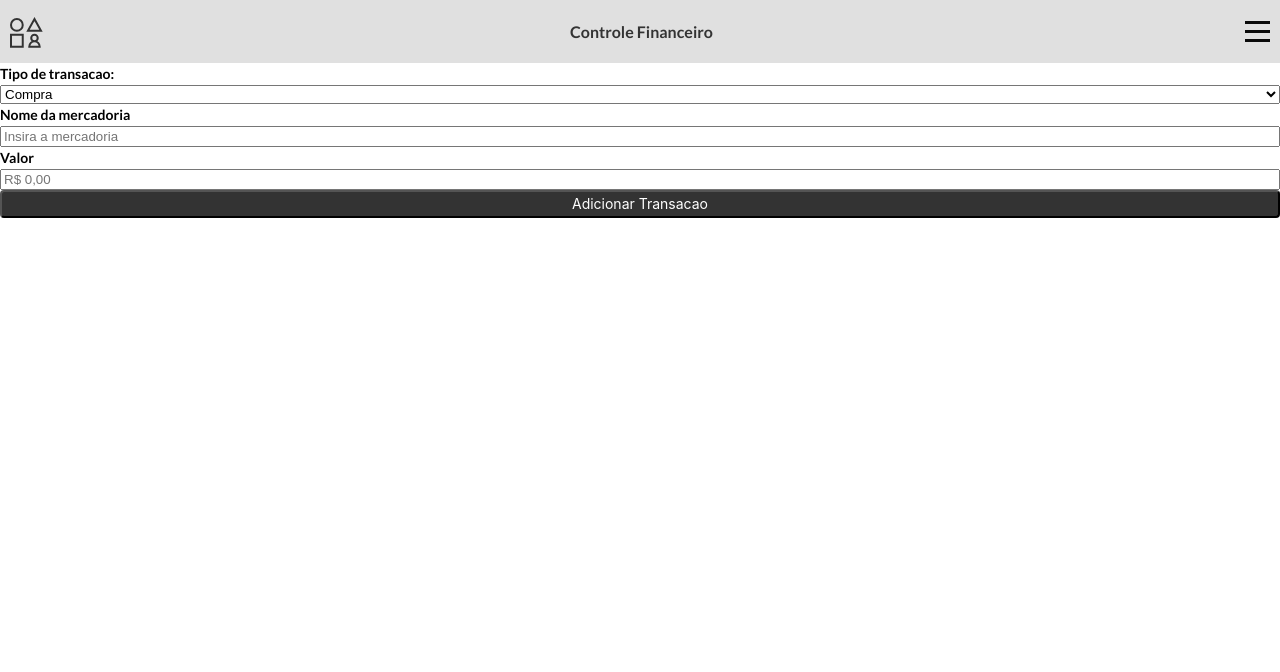
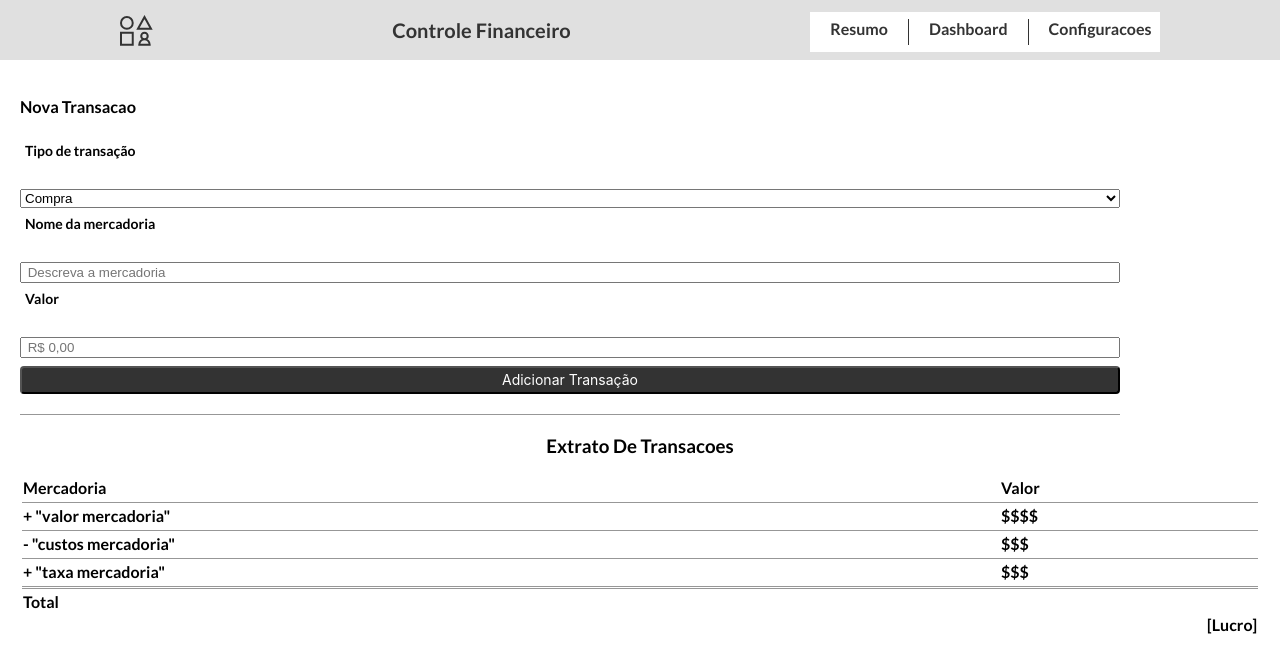
Before and after one commit to lorenzogcosta/Newtab, a plain HTML site: page index.html in a window 1280 px wide. Drawn offline with Linux system fonts and the light colour scheme.

Commit message:
finalizando mobile

```diff
--- a/index.html
+++ b/index.html
@@ -4,67 +4,18 @@
     <meta charset="UTF-8">
     <meta http-equiv="X-UA-Compatible" content="IE=edge">
     <meta name="viewport" content="width=device-width, initial-scale=1.0">
+    <link rel="stylesheet" href="style.css">
     <link rel="preconnect" href="https://fonts.gstatic.com">
     <link href="https://fonts.googleapis.com/css2?family=Lato:wght@700&display=swap" rel="stylesheet">
     <title>Controle Financeiro</title>
-    <style>
-        body {
-            font-family: 'Lato', sans-serif;
-            margin: 0;
-        }
 
-        .header {
-            width: auto;
-            background-color: #E0E0E0;
-            display: flex;
-            color: #333;
-            justify-content: space-between;
-            padding: 10px;
-            align-items: center;
-        }
-
-        .menu-hamburguer {
-
-            width: 20px;
-            height: auto;
-            padding: 5px;
-        }
-
-        .menu-hamburguer div {
-            width: 25px;
-            height: 3px;
-            background-color: #0a0a0a;
-            margin: 6px 0;
-        }
-
-
-        form {
-            display: grid;
-            font-family: Lato;
-            font-style: normal;
-            font-weight: normal;
-            font-size: 14px;
-            line-height: 22px;
-
-        }
-
-        #buttonadicionar {
-            background: #333333;
-            border-radius: 4px;
-            color: #FFFFFF;
-            font-family: Inter;
-            font-style: normal;
-            font-weight: normal;
-            font-size: 14px;
-            line-height: 22px;
-        }
-    </style>
 </head>
 
 <body>
     <div class="header">
         <img src="./assets/imagens/logo.svg" alt="logo">
         <span>Controle Financeiro</span>
+        <div class="menuresponsivo">
             <div class="menu-hamburguer">
 
                 <div></div>
@@ -72,22 +23,79 @@
                 <div></div>
 
             </div>
+            <ul>
+                <li>X</li>
+                <li>Resumo </li>
+                <li>Dashboard</li>
+                <li>Configuracoes</li>
+            </ul>
         </div>
-
+    </div>
+    <div class="hero">
         <div class="form">
             <form action="">
-            <label for="transacao">Tipo de transacao:</label>
+                <h3>Nova Transacao</h3>
+                <label for="transacao">Tipo de transação</label><br>
                 <select name="seletor-transacao" id="transacao">
                     <option value="compra">Compra</option>
                     <option value="venda">Venda</option>
                 </select>
-            <label for="mercadoria"> Nome da mercadoria</label>
-            <input type="text" id="mercadoria" name="mercadoria" placeholder="Insira a mercadoria">
-            <label for="valormercadoria">Valor</label>
-            <input type="number" id="valormercadoria" placeholder="R$ 0,00">
-            <input type="submit" value="Adicionar Transacao" id="buttonadicionar">
+                <label for="mercadoria"> Nome da mercadoria</label><br>
+                <input type="text" id="mercadoria" name="mercadoria" placeholder=" Descreva a mercadoria">
+                <label for="valormercadoria">Valor</label><br>
+                <input type="number" id="valormercadoria" placeholder=" R$ 0,00">
+                <input type="submit" value="Adicionar Transação" id="buttonadicionar">
             </form>
 
+        </div>
+        <div class="containerextrato">
+
+            <div class="extratodetransacoes">
+
+                <h3>Extrato De Transacoes</h3>
+
+                <table class="tabelatransacoes">
+                    <tbody>
+                        <tr>
+                            <th>Mercadoria</th>
+                            <th>Valor</th>
+                        </tr>
+                        <tr>
+                            <td class="bordertd" colspan="3"></td>
+                        </tr>
+                        <tr>
+                            <td>+ "valor mercadoria"</td>
+                            <td>$$$$</td>
+                        </tr>
+                        <tr>
+                            <td class="bordertd" colspan="3"></td>
+                        </tr>
+                        <tr>
+                            <td>- "custos mercadoria"</td>
+                            <td>$$$</td>
+                        </tr>
+                        <tr>
+                            <td class="bordertd" colspan="3"></td>
+                        </tr>
+                        <tr>
+                            <td>+ "taxa mercadoria"</td>
+                            <td>$$$</td>
+                        </tr>
+
+                        <tr>
+                            <td class="borderdouble" colspan="3"></td>
+                        </tr>
+                        <tr>
+                            <th>Total</th>
+
+                        </tr>
+                        <tr>
+                            <td class="tdlucro" colspan="3">[Lucro]</td>
+                        </tr>
+                    </tbody>
+                </table>
+            </div>
+        </div>
     </div>
 
 
--- /dev/null
+++ b/style.css
@@ -0,0 +1,274 @@
+
+
+        body {
+            font-family: 'Lato', sans-serif;
+            margin: 0;
+
+        }
+
+        .header {
+            width: 100%;
+            height: 60px;
+            background-color: #E0E0E0;
+            display: flex;
+            justify-content: space-around;
+            align-items: center;
+
+        }
+
+        .header span {
+            font-size: 20px;
+            font-weight: 600;
+            color: #333;
+
+        }
+
+        .menu-hamburguer {
+
+            width: 20px;
+            height: auto;
+            padding: 5px;
+        }
+
+        .menu-hamburguer div {
+            width: 25px;
+            height: 3px;
+            background-color: #0a0a0a;
+            margin: 6px 0;
+        }
+
+        form label {
+            padding: 5px;
+        }
+
+        form {
+            display: grid;
+            font-family: Lato;
+            font-style: normal;
+            font-weight: normal;
+            font-size: 14px;
+            line-height: 22px;
+            border-bottom: 1px solid #979797;
+            padding-bottom: 20px;
+            margin: 20px;
+            max-width: 1100px;
+
+        }
+
+        #buttonadicionar {
+            background: #333333;
+            border-radius: 4px;
+            color: #FFFFFF;
+            font-family: Inter;
+            font-style: normal;
+            font-weight: normal;
+            font-size: 14px;
+            line-height: 22px;
+            margin-top: 8px;
+        }
+
+        .menuresponsivo ul {
+
+            display: none;
+            background-color: #333333;
+            color: white;
+            width: 85vw;
+            height: 100%;
+            list-style-type: none;
+            position: fixed;
+            right: 0px;
+            top: 0px;
+            margin-top: 0px;
+            padding: 20px 0px;
+
+
+        }
+
+        .menuresponsivo ul li {
+
+            text-align: right;
+            margin: 7px 0px;
+            padding: 0px 20px;
+
+        }
+
+        .menuresponsivo ul li:nth-child(1) {
+            text-align: left;
+        }
+
+
+
+        .extratodetransacoes {
+
+            position: absolute;
+            width: 100%;
+            text-align: center;
+            display: contents;
+
+        }
+
+        table {
+            width: 100%;
+            text-align: justify;
+            padding-left: 20px;
+            padding-right: 20px;
+        }
+
+
+        .bordertd {
+            border-bottom: 1px solid #979797;
+        }
+        .borderdouble{
+            border-bottom: double #979797;
+        }
+
+        .tdlucro{
+            text-align: end;
+        }
+
+        td{
+            font-size: 16px;
+        }
+
+
+        /*  MOBILE VERSION */
+
+        @media screen and (max-width:411px) {
+
+
+            .menuresponsivo ul li:hover {
+
+                background-color: #c4c4c4;
+                color: #333;
+
+            }
+
+            .menuresponsivo:hover ul {
+                display: block;
+            }
+
+            .menuresponsivo ul:hover li:nth-child(1) {
+                background-color: #333;
+                color: white;
+            }
+
+            form h3 {
+
+                display: none;
+            }
+
+            form br {
+                display: none;
+            }
+
+
+        }
+
+        /* TABLET PORTRAIT VERSION */
+
+        @media screen and (min-width:768px) and (max-width:1091px) {
+
+            .menuresponsivo ul {
+
+                display: none;
+                background-color: #333333;
+                color: white;
+                width: 30vw;
+                height: 100%;
+                list-style-type: none;
+                position: fixed;
+                right: 0px;
+                top: 0px;
+                margin-top: 0px;
+                padding: 20px 0px;
+
+
+            }
+
+
+
+            form {
+                display: block;
+                font-family: Lato;
+                font-style: normal;
+                font-weight: normal;
+                font-size: 14px;
+                line-height: 22px;
+                border: 1px solid #333;
+                margin: 20px;
+                max-width: 1100px;
+                padding: 20px
+            }
+
+
+            form h3 {
+                text-align: center;
+            }
+
+            form label {
+                text-align: center;
+            }
+
+
+            .menuresponsivo ul li:hover {
+
+                background-color: #c4c4c4;
+                color: #333;
+
+            }
+
+            .menuresponsivo:hover ul {
+                display: block;
+            }
+
+            .menuresponsivo ul:hover li:nth-child(1) {
+                background-color: #333;
+                color: white;
+            }
+        }
+
+        /* NAVEGADOR VERSION */
+
+
+        @media screen and (min-width:1112px) {
+
+
+
+            .menuresponsivo ul {
+                display: flex;
+                flex-direction: row;
+                position: relative;
+                background-color: white;
+                color: #333;
+                width: 350px;
+                height: 40px;
+                margin-top: 20px;
+                padding: 0px;
+
+            }
+
+            .menuresponsivo ul li:nth-child(1) {
+                display: none;
+            }
+
+            .menu-hamburguer {
+                display: none;
+            }
+
+            .menuresponsivo ul li {
+                border-left: 1px solid #333;
+            }
+
+            .menuresponsivo ul li:nth-child(2) {
+
+                border: 0;
+            }
+
+            .menuresponsivo ul li:hover {
+
+                background-color: #c4c4c4;
+                color: #333;
+
+            }
+
+        }
```
Lines whose indentation alone changed are shown as unchanged.
